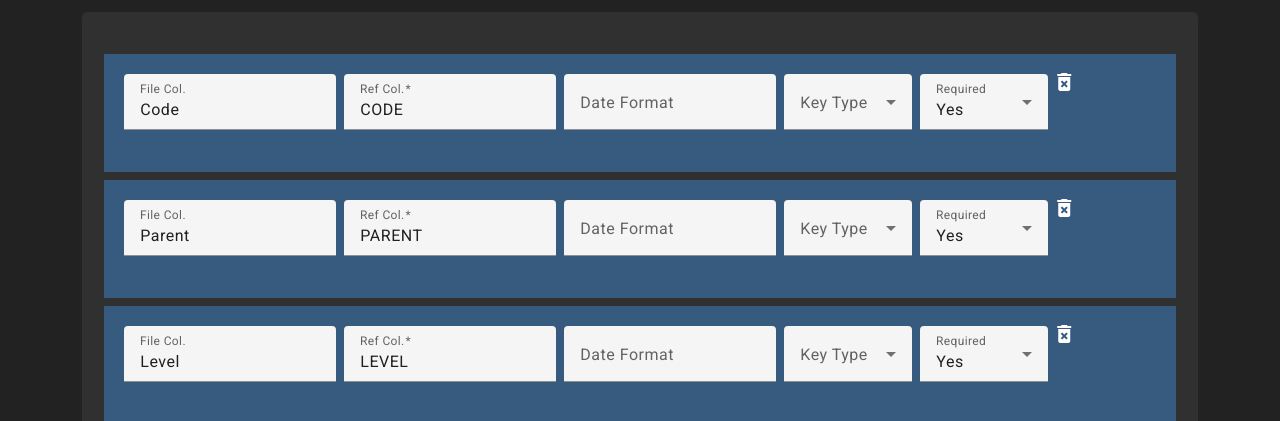
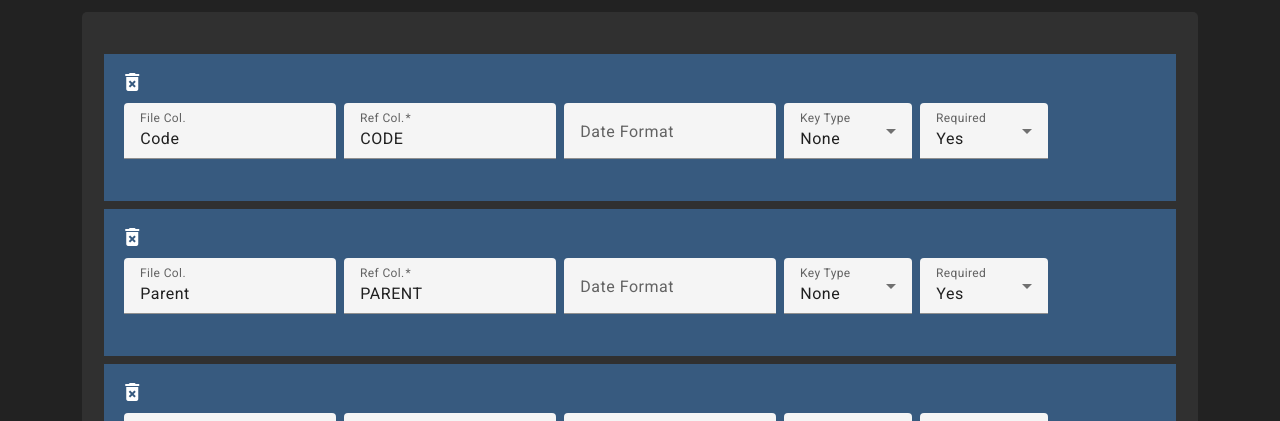
Before and after one commit to swissarthurfreeman/Refero, an Angular app in the folder web-ui/: page /create in a window 1280 px wide. Shown: the part 350-771 px from the top of the page. Built offline with nearby package versions, Linux system fonts and the light colour scheme.

Commit message:
feat(refero:web-ui): refactor ref creation column config to smaller component

```diff
--- /dev/null
+++ b/web-ui/src/app/components/col-config/col-config.component.html
@@ -0,0 +1,76 @@
+<div [formGroup]="$any(FormControl)">
+    <div class="d-flex flex-row">
+        <div class="p-1">
+            <mat-form-field>
+                <mat-label>File Col.</mat-label>
+                <input matInput formControlName="FileCol">
+            </mat-form-field>
+        </div>
+        <div class="p-1">
+            <mat-form-field>
+                <mat-label>Ref Col.</mat-label>
+                <input matInput formControlName="RefCol">
+            </mat-form-field>
+        </div>
+        <div class="p-1">
+            <mat-form-field>
+                <mat-label>Date Format</mat-label>
+                <input matInput formControlName="DateFormat">
+            </mat-form-field>
+        </div>
+        <div class="p-1">
+            <mat-form-field style="width: 8em;">
+                <mat-label>Key Type</mat-label>
+                <mat-select formControlName="KeyType">
+                    <mat-option value="None">None</mat-option>
+                    <mat-option value="FK">FK</mat-option>
+                    <mat-option value="BK">BK</mat-option>
+                </mat-select>
+            </mat-form-field>
+        </div>
+        <div class="p-1">
+            <mat-form-field style="width: 8em;">
+                <mat-label>Required</mat-label>
+                <mat-select formControlName="Required">
+                    <mat-option value="true">Yes</mat-option>
+                    <mat-option value="false">No</mat-option>
+                </mat-select>
+            </mat-form-field>
+        </div>
+    </div>
+    <div class="d-flex flex-row">
+        @if (FormControl.get("KeyType")!.value=='FK') {
+            <div class="p-1">
+                <mat-form-field style="width: 16em;">
+                    <mat-label>Pointed Ref.</mat-label>
+                    <mat-select formControlName="PointedRef">
+                        <mat-option value="REF_OFS_STATUT">REF_OFS_STATUT</mat-option>
+                        <mat-option value="REF_OFS_NOGA">REF_OFS_STATUT</mat-option>
+                    </mat-select>
+                </mat-form-field>
+            </div>
+            <div class="p-1">
+                <mat-form-field style="width: 16em;">
+                    <mat-label>Pointed Col.</mat-label>
+                    <mat-select formControlName="PointedCol">
+                        <mat-option value="CODE">CODE</mat-option>
+                        <mat-option value="PARENT">PARENT</mat-option>
+                        <mat-option value="LEVEL">LEVEL</mat-option>
+                        <mat-option value="NAME_FR">NAME_FR</mat-option>
+                    </mat-select>
+                </mat-form-field>
+            </div>
+            <div class="p-1">
+                <mat-form-field style="width: 16em;">
+                    <mat-label>Label Col.</mat-label>
+                    <mat-select formControlName="LabelCol">
+                        <mat-option value="CODE">CODE</mat-option>
+                        <mat-option value="PARENT">PARENT</mat-option>
+                        <mat-option value="LEVEL">LEVEL</mat-option>
+                        <mat-option value="NAME_FR">NAME_FR</mat-option>
+                    </mat-select>
+                </mat-form-field>
+            </div>
+        }
+    </div>
+</div>
--- /dev/null
+++ b/web-ui/src/app/components/col-config/col-config.component.ts
@@ -0,0 +1,30 @@
+import { Input } from '@angular/core';
+import { FormsModule } from '@angular/forms';
+import { Component, inject, OnInit } from '@angular/core';
+import { MatButtonModule } from '@angular/material/button';
+import { MatFormFieldModule } from '@angular/material/form-field';
+import { MatSelectModule } from '@angular/material/select';
+import { MatTableModule } from '@angular/material/table';
+import { ActivatedRoute, Router } from '@angular/router';
+import {MatIconModule} from '@angular/material/icon';
+import {MatDividerModule} from '@angular/material/divider';
+import {MatGridListModule} from '@angular/material/grid-list';
+import {MatInputModule} from '@angular/material/input';
+import { ViewEditorComponent } from "../view-editor/view-editor.component";
+import { SearchComponent } from "../search/search.component";
+import { TableComponent } from "../table/table.component";
+import { RefDataService } from '../../service/ref-data.service';
+import { FormArray, FormBuilder, FormControl, FormGroup, ReactiveFormsModule, Validators } from '@angular/forms';
+import { CommonModule } from '@angular/common';
+
+@Component({
+  selector: 'app-col-config',
+  standalone: true,
+  imports: [ReactiveFormsModule, FormsModule, CommonModule, MatTableModule, ReactiveFormsModule, MatFormFieldModule, MatSelectModule, MatButtonModule, MatDividerModule, MatIconModule, MatGridListModule, MatInputModule, ViewEditorComponent, SearchComponent, TableComponent, ColConfigComponent],
+  templateUrl: './col-config.component.html',
+  styleUrl: './col-config.component.scss'
+})
+export class ColConfigComponent {
+  @Input()
+  FormControl!: FormControl;
+}
--- a/web-ui/src/app/components/ref-creation/ref-creation.component.html
+++ b/web-ui/src/app/components/ref-creation/ref-creation.component.html
@@ -2,82 +2,8 @@
     <ng-container formArrayName="columns">
         <ng-container *ngFor="let ColForm of columns.controls; let i = index">
             <div class="p-3 mb-2 bg-primary text-white">
-                <div [formGroup]="$any(ColForm)">
-                    <div class="d-flex flex-row">
-                        <div class="p-1">
-                            <mat-form-field>
-                                <mat-label>File Col.</mat-label>
-                                <input matInput formControlName="FileCol">
-                            </mat-form-field>
-                        </div>
-                        <div class="p-1">
-                            <mat-form-field>
-                                <mat-label>Ref Col.</mat-label>
-                                <input matInput formControlName="RefCol">
-                            </mat-form-field>
-                        </div>
-                        <div class="p-1">
-                            <mat-form-field>
-                                <mat-label>Date Format</mat-label>
-                                <input matInput formControlName="DateFormat">
-                            </mat-form-field>
-                        </div>
-                        <div class="p-1">
-                            <mat-form-field style="width: 8em;">
-                                <mat-label>Key Type</mat-label>
-                                <mat-select formControlName="KeyType">
-                                    <mat-option value="FK">FK</mat-option>
-                                    <mat-option value="BK">BK</mat-option>
-                                </mat-select>
-                            </mat-form-field>
-                        </div>
-                        <div class="p-1">
-                            <mat-form-field style="width: 8em;">
-                                <mat-label>Required</mat-label>
-                                <mat-select formControlName="Required">
-                                    <mat-option value="true">Yes</mat-option>
-                                    <mat-option value="false">No</mat-option>
-                                </mat-select>
-                            </mat-form-field>
-                        </div>
-                        <mat-icon class="delete-btn" (click)="deleteColumn(i)">delete_forever</mat-icon>
-                    </div>
-                    <div class="d-flex flex-row">
-                        @if (ColForm.get("KeyType")!.value=='FK') {
-                            <div class="p-1">
-                                <mat-form-field style="width: 16em;">
-                                    <mat-label>Pointed Ref.</mat-label>
-                                    <mat-select formControlName="PointedRef">
-                                        <mat-option value="REF_OFS_STATUT">REF_OFS_STATUT</mat-option>
-                                        <mat-option value="REF_OFS_NOGA">REF_OFS_STATUT</mat-option>
-                                    </mat-select>
-                                </mat-form-field>
-                            </div>
-                            <div class="p-1">
-                                <mat-form-field style="width: 16em;">
-                                    <mat-label>Pointed Col.</mat-label>
-                                    <mat-select formControlName="PointedCol">
-                                        <mat-option value="CODE">CODE</mat-option>
-                                        <mat-option value="PARENT">PARENT</mat-option>
-                                        <mat-option value="LEVEL">LEVEL</mat-option>
-                                        <mat-option value="NAME_FR">NAME_FR</mat-option>
-                                    </mat-select>
-                                </mat-form-field>
-                            </div>
-                            <div class="p-1">
-                                <mat-form-field style="width: 16em;">
-                                    <mat-label>Label Col.</mat-label>
-                                    <mat-select formControlName="LabelCol">
-                                        <mat-option value="CODE">CODE</mat-option>
-                                        <mat-option value="PARENT">PARENT</mat-option>
-                                        <mat-option value="LEVEL">LEVEL</mat-option>
-                                        <mat-option value="NAME_FR">NAME_FR</mat-option>
-                                    </mat-select>
-                                </mat-form-field>
-                            </div>
-                        }
-                    </div>
-                </div>
+                <mat-icon class="delete-btn" (click)="deleteColumn(i)">delete_forever</mat-icon>
+                <app-col-config [FormControl]="$any(ColForm)"></app-col-config>
             </div>
         </ng-container>
     </ng-container>
--- a/web-ui/src/app/components/ref-creation/ref-creation.component.ts
+++ b/web-ui/src/app/components/ref-creation/ref-creation.component.ts
@@ -3,6 +3,7 @@ import { MatButtonModule } from '@angular/material/button';
 import { MatFormFieldModule } from '@angular/material/form-field';
 import { MatSelectModule } from '@angular/material/select';
 import { MatTableModule } from '@angular/material/table';
+import { ActivatedRoute, Router } from '@angular/router';
 import {MatIconModule} from '@angular/material/icon';
 import {MatDividerModule} from '@angular/material/divider';
 import {MatGridListModule} from '@angular/material/grid-list';
@@ -10,17 +11,18 @@ import {MatInputModule} from '@angular/material/input';
 import { ViewEditorComponent } from "../view-editor/view-editor.component";
 import { SearchComponent } from "../search/search.component";
 import { TableComponent } from "../table/table.component";
-import { FormArray, FormBuilder, ReactiveFormsModule, Validators } from '@angular/forms';
+import { RefDataService } from '../../service/ref-data.service';
+import { FormArray, FormBuilder, FormControl, FormGroup, ReactiveFormsModule, Validators } from '@angular/forms';
 import { CommonModule } from '@angular/common';
+import { ColConfigComponent } from "../col-config/col-config.component";
 
 @Component({
     selector: 'app-ref-creation',
     standalone: true,
     templateUrl: './ref-creation.component.html',
-    imports: [CommonModule, MatTableModule, ReactiveFormsModule, MatFormFieldModule, MatSelectModule, MatButtonModule, MatDividerModule, MatIconModule, MatGridListModule, MatInputModule, ViewEditorComponent, SearchComponent, TableComponent]
+    imports: [CommonModule, MatTableModule, ReactiveFormsModule, MatFormFieldModule, MatSelectModule, MatButtonModule, MatDividerModule, MatIconModule, MatGridListModule, MatInputModule, ViewEditorComponent, SearchComponent, TableComponent, ColConfigComponent]
 })
 export class RefCreationComponent implements OnInit {
-[x: string]: any;
   RefConfigForm = this.fb.group({
       columns: this.fb.array([])
   });
@@ -44,7 +46,7 @@ export class RefCreationComponent implements OnInit {
       FileCol: ['' || name ],
       DateFormat: [''],
       Required: ["true"],
-      KeyType: [''],
+      KeyType: ['None'],
       PointedRef: [''],
       PointedCol: [''],
       LabelCol: ['']
```
Also changed, not shown: web-ui/src/app/components/col-config/col-config.component.scss (added), 1 other file (tests, documents, lock files or other folders).
